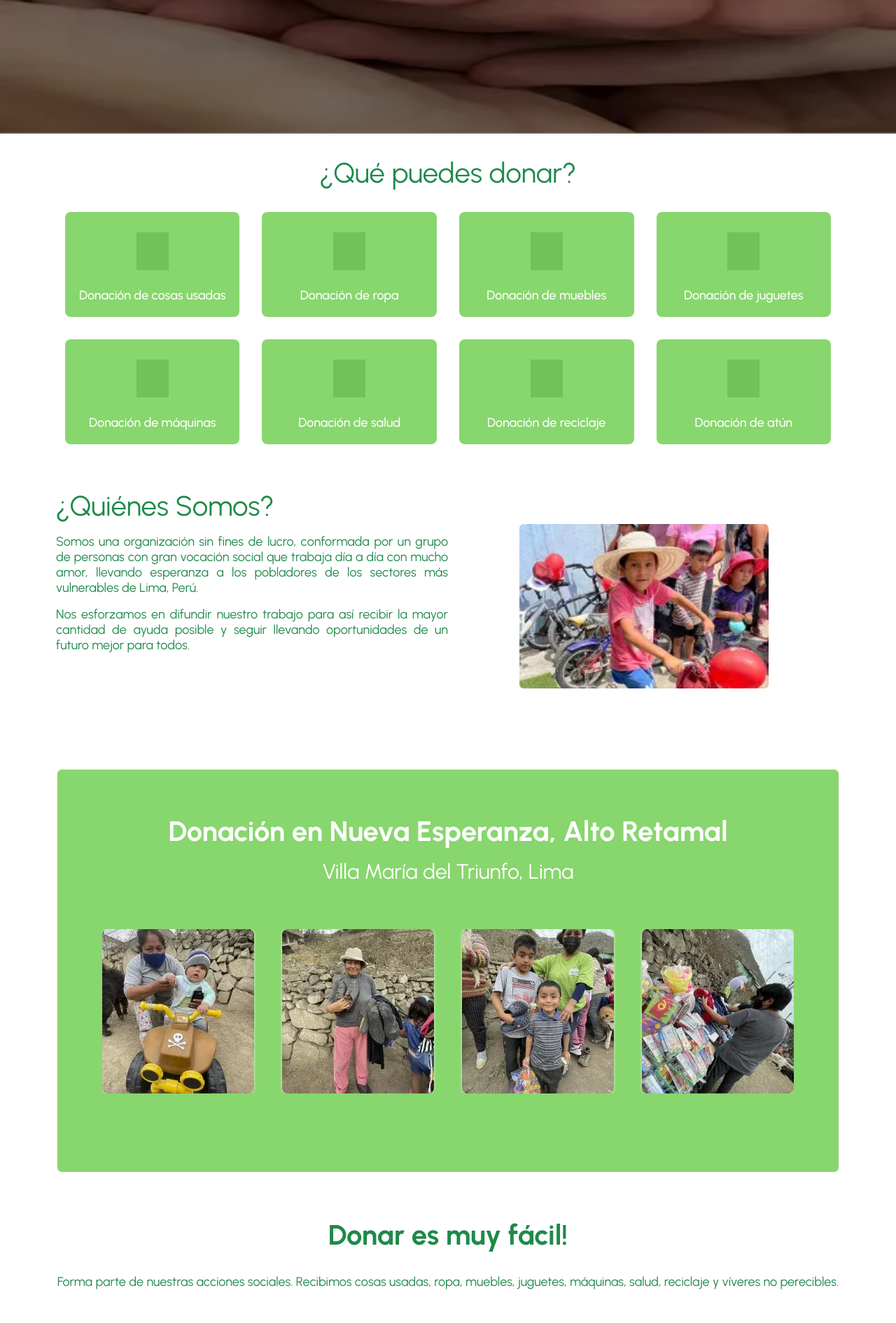
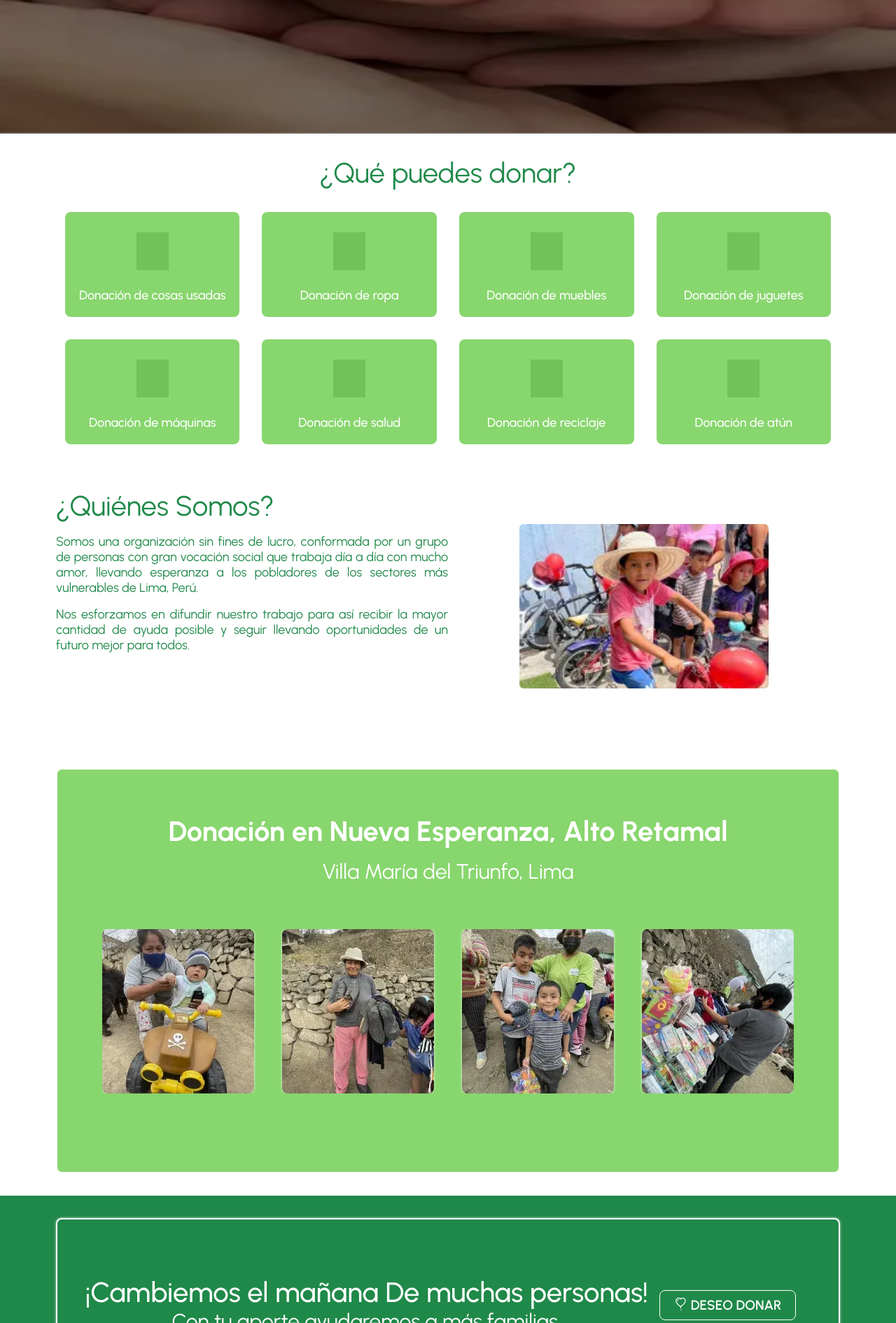
Before and after one commit to luisma08/emausesperanzaviva.org.pe, a PHP site: page / in a window 1280 px wide. Shown: the part 853-2744 px from the top of the page at 70% size. Run offline with PHP 8.4, Linux system fonts and the light colour scheme; some libraries are stand-ins or nearby versions; grey boxes are pictures that could not be loaded.

Commit message:
agregando cta

```diff
--- a/index.php
+++ b/index.php
@@ -197,6 +197,20 @@
             </div>
         </section>
 
+        <section class="section bg-dark-green">
+            <div class="container">
+                <div class="f-elements f-elements--responsive gap-sm border p-responsive--cta">
+                    <div class="f-elements f-col">
+                        <p class="section__title section__title--fourt">¡Cambiemos el mañana De muchas personas!</p>
+                        <p class="section__text">Con tu aporte ayudaremos a más familias.</p>
+                    </div>
+                    <div class="f-elements f-col f-elements--center">
+                        <a class="button button--outline-primary" href="#contact"><i class="bi bi-balloon-heart"></i> deseo donar</a>
+                    </div>
+                </div>
+            </div>
+        </section>
+
 
         <!-- SECCIONES CONSULTAS -->
         <section class="section" id="services">
--- a/styles/css/fe.css
+++ b/styles/css/fe.css
@@ -157,6 +157,10 @@
   color: var(--primary-text-color);
 }
 
+.bg-dark-green {
+  background-color: var(--secondary-bg-color);
+}
+
 .bg-white {
   background-color: #FFFFFF;
 }
@@ -208,6 +212,21 @@
 @media (min-width: 1025px) {
   .p-responsive--section {
     padding: 4rem;
+  }
+}
+
+.p-responsive--cta {
+  padding-top: 95px;
+  padding-bottom: 31px;
+  padding-left: 10px;
+  padding-right: 10px;
+}
+@media (min-width: 1025px) {
+  .p-responsive--cta {
+    padding-left: 40px;
+    padding-right: 40px;
+    padding-top: 80px;
+    padding-bottom: 50px;
   }
 }
 
@@ -274,6 +293,11 @@
   text-align: center;
   color: var(--primary-text-color);
   font-weight: 700;
+}
+.section__title--fourt {
+  text-align: center;
+  color: var(--primary-text-color);
+  font-weight: 500;
 }
 .section__description {
   font-size: var(--primary-p-font-size);
@@ -680,7 +704,8 @@
 }
 .button--outline-primary {
   background-color: transparent;
-  border: 0.0625rem solid var(--primary-highlight-color);
+  border: 0.0625rem solid var(--primary-text-color);
+  color: var(primary-text-color);
 }
 .button--outline-primary:hover {
   box-shadow: 0 0 0.25rem 0 var(--primary-highlight-color);
--- a/styles/css/modules/variables.css
+++ b/styles/css/modules/variables.css
@@ -3,6 +3,7 @@
     --primary-theme-color: #CFFFFF;
     --secondary-theme-color: #07775E;
     --primary-bg-color: #88D66E;
+    --secondary-bg-color: #1F8949;
     --primary-text-color: #fff;
     --secondary-text-color: #1F8949;
     --third-text-color: #8C8C8C;
--- a/styles/scss/modules/_buttons.scss
+++ b/styles/scss/modules/_buttons.scss
@@ -35,7 +35,8 @@
 
     &--outline-primary{
         background-color: transparent;
-        border: 0.0625rem solid var(--primary-highlight-color);
+        border: 0.0625rem solid var(--primary-text-color);
+        color: var(primary-text-color);
 
         &:hover{
             box-shadow: 0 0 0.25rem 0 var(--primary-highlight-color);
--- a/styles/scss/modules/_layout.scss
+++ b/styles/scss/modules/_layout.scss
@@ -25,6 +25,12 @@
         text-align: center;
         color:var(--primary-text-color);
         font-weight: 700;
+      }
+
+      &--fourt{
+        text-align: center;
+        color:var(--primary-text-color);
+        font-weight: 500;
       }
     }
 
--- a/styles/scss/modules/_utils.scss
+++ b/styles/scss/modules/_utils.scss
@@ -160,6 +160,10 @@
     }
 }
 
+.bg-dark-green{
+    background-color: var(--secondary-bg-color);
+}
+
 .bg-white{
     background-color: #FFFFFF;
 }
@@ -211,6 +215,20 @@
     }
 }
 
+.p-responsive--cta{
+    padding-top: 95px;
+    padding-bottom: 31px;
+    padding-left: 10px;
+    padding-right: 10px;
+
+    @include desktop{
+        padding-left: 40px;
+        padding-right: 40px;
+        padding-top: 80px;
+        padding-bottom: 50px;
+    }
+}
+
 .w-100{
     width: 100%;
 }
```
Also changed, not shown: 1 other file.
